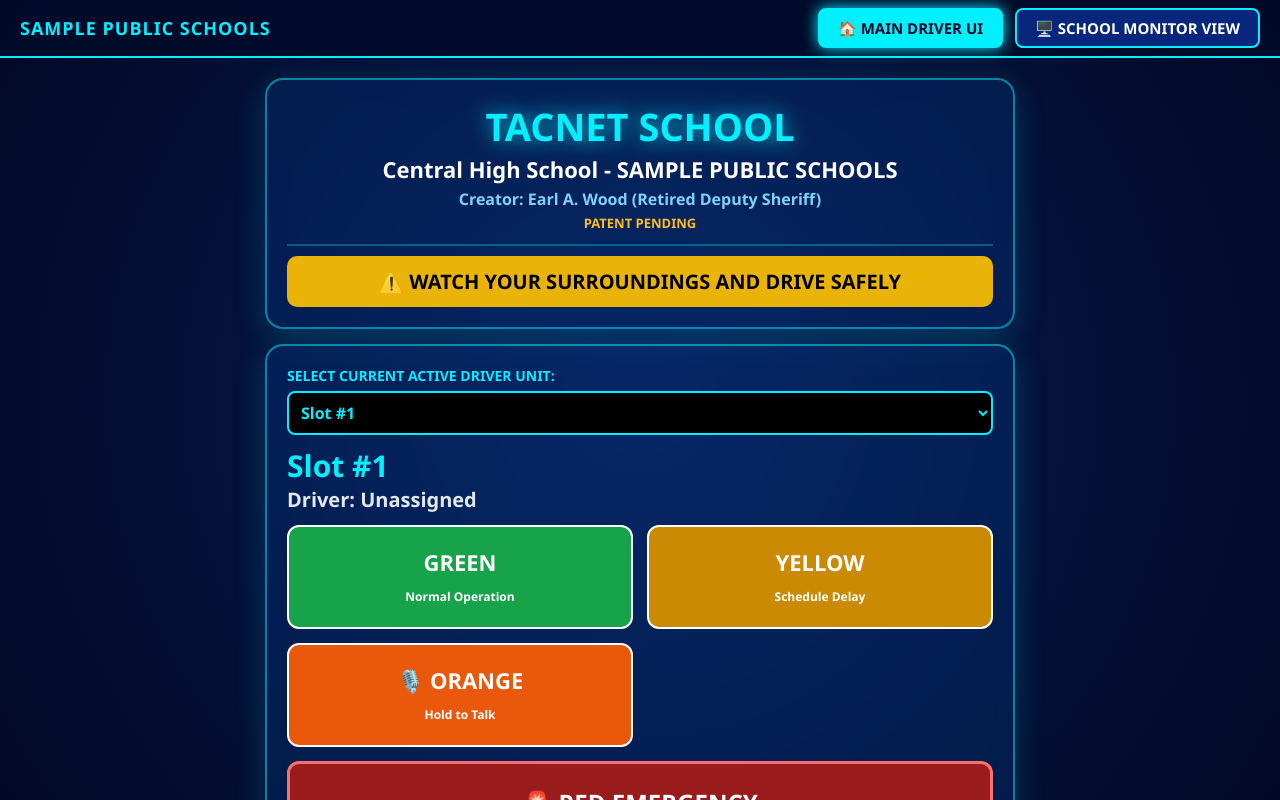
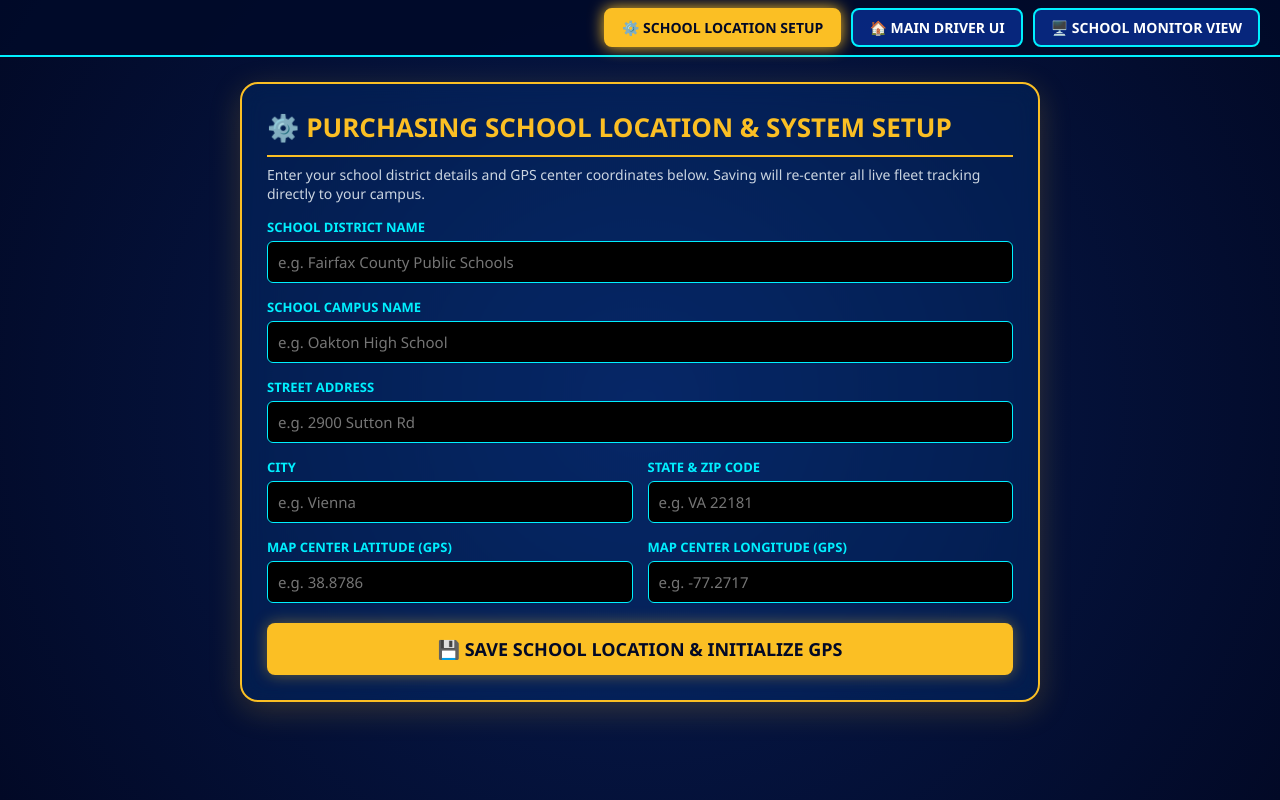
Before and after one commit to earlwood213-star/MASTER-TACNET-NATIONWIDE-TEMPLATE, a plain HTML site: page index.html in a window 1280 px wide. Drawn offline with nearby package versions, Linux system fonts and the light colour scheme.

Commit message:
Update index.html

```diff
--- a/index.html
+++ b/index.html
@@ -34,24 +34,86 @@
             letter-spacing: 1px;
         }
 
-        .nav-btn-group { display: flex; gap: 12px; }
+        .nav-btn-group { display: flex; gap: 10px; }
 
         .nav-btn {
             background: rgba(10, 50, 160, 0.7);
             color: #ffffff;
             border: 2px solid #00f0ff;
-            padding: 8px 18px;
+            padding: 8px 16px;
             border-radius: 8px;
-            font-size: 15px;
+            font-size: 14px;
             font-weight: 800;
             cursor: pointer;
             transition: all 0.3s ease;
         }
         .nav-btn.active { background: #00f0ff; color: #020926; box-shadow: 0 0 15px #00f0ff; }
+        .nav-btn-setup { border-color: #fbbf24; color: #fbbf24; }
+        .nav-btn-setup.active { background: #fbbf24; color: #020926; box-shadow: 0 0 15px #fbbf24; }
 
         #main-container { flex: 1; position: relative; overflow: hidden; }
         .view-panel { width: 100%; height: 100%; display: flex; }
         .hidden { display: none !important; }
+
+        /* SETUP VIEW */
+        #setup-view {
+            flex-direction: column;
+            align-items: center;
+            padding: 25px;
+            overflow-y: auto;
+        }
+
+        .setup-card {
+            width: 100%;
+            max-width: 800px;
+            background: rgba(0, 120, 255, 0.12);
+            backdrop-filter: blur(12px);
+            border: 2px solid #fbbf24;
+            border-radius: 18px;
+            padding: 25px;
+            box-shadow: 0 8px 32px rgba(251, 191, 36, 0.2);
+        }
+
+        .form-grid {
+            display: grid;
+            grid-template-columns: 1fr 1fr;
+            gap: 15px;
+            margin-top: 15px;
+        }
+
+        .form-group { display: flex; flex-direction: column; gap: 5px; }
+        .form-group.full-width { grid-column: span 2; }
+
+        .form-group label {
+            font-size: 13px;
+            font-weight: 800;
+            color: #00f0ff;
+            text-transform: uppercase;
+        }
+
+        .form-group input {
+            background: #000;
+            color: #fff;
+            border: 1px solid #00f0ff;
+            padding: 10px;
+            border-radius: 6px;
+            font-size: 15px;
+        }
+
+        .btn-save-setup {
+            background: #fbbf24;
+            color: #020926;
+            border: none;
+            padding: 14px;
+            border-radius: 8px;
+            font-size: 18px;
+            font-weight: 900;
+            cursor: pointer;
+            width: 100%;
+            margin-top: 20px;
+            text-transform: uppercase;
+            box-shadow: 0 0 15px rgba(251, 191, 36, 0.4);
+        }
 
         /* DRIVER VIEW */
         #driver-view {
@@ -76,7 +138,8 @@
         .driver-header { text-align: center; border-bottom: 2px solid rgba(0, 240, 255, 0.3); padding-bottom: 12px; }
         .main-title { font-size: 38px; font-weight: 900; color: #00f0ff; text-shadow: 0 0 20px rgba(0, 240, 255, 0.8); }
         .school-title-sub { font-size: 22px; font-weight: 800; color: #ffffff; margin-top: 2px; }
-        .creator-text { font-size: 16px; font-weight: 700; color: #7dd3fc; margin-top: 4px; }
+        .school-address-sub { font-size: 14px; color: #94a3b8; font-weight: 600; margin-top: 2px; }
+        .creator-text { font-size: 16px; font-weight: 700; color: #7dd3fc; margin-top: 6px; }
         .patent-text { font-size: 13px; color: #fbbf24; font-weight: bold; margin-top: 4px; }
 
         .safety-banner-large {
@@ -104,8 +167,6 @@
         .btn-group-row { display: flex; gap: 8px; margin-top: 8px; }
         .action-btn { background: #00f0ff; color: #020926; border: none; padding: 10px; border-radius: 6px; font-weight: 800; cursor: pointer; flex: 2; }
         .erase-btn { background: #ef4444; color: #fff; border: none; padding: 10px; border-radius: 6px; font-weight: 800; cursor: pointer; flex: 1; }
-        .intercom-btn { background: #f97316; color: #fff; border: none; padding: 10px; border-radius: 6px; font-weight: 800; cursor: pointer; width: 100%; margin-top: 8px; }
-        .report-btn { background: #10b981; color: #fff; border: none; padding: 10px; border-radius: 6px; font-weight: 800; cursor: pointer; width: 100%; }
         .reset-all-btn { background: #ea580c; color: #fff; border: none; padding: 10px; border-radius: 6px; font-weight: 800; cursor: pointer; width: 100%; margin-top: 6px; }
 
         .bus-list { flex: 1; overflow-y: auto; display: flex; flex-direction: column; gap: 6px; }
@@ -125,18 +186,60 @@
     <div class="view-switcher">
         <div class="school-branding-tag" id="header-district-name">TACNET SCHOOL TEMPLATE</div>
         <div class="nav-btn-group">
-            <button id="tab-driver" class="nav-btn active" onclick="showView('driver')">🏠 MAIN DRIVER UI</button>
+            <button id="tab-setup" class="nav-btn nav-btn-setup active" onclick="showView('setup')">⚙️ SCHOOL LOCATION SETUP</button>
+            <button id="tab-driver" class="nav-btn" onclick="showView('driver')">🏠 MAIN DRIVER UI</button>
             <button id="tab-command" class="nav-btn" onclick="showView('command')">🖥️ SCHOOL MONITOR VIEW</button>
         </div>
     </div>
 
     <div id="main-container">
 
-        <div id="driver-view" class="view-panel">
+        <div id="setup-view" class="view-panel">
+            <div class="setup-card">
+                <h2 style="color: #fbbf24; font-size: 26px; border-bottom: 2px solid #fbbf24; padding-bottom: 10px;">⚙️ PURCHASING SCHOOL LOCATION & SYSTEM SETUP</h2>
+                <p style="color: #cbd5e1; font-size: 14px; margin-top: 8px;">Enter your school district details and GPS center coordinates below. Saving will re-center all live fleet tracking directly to your campus.</p>
+
+                <div class="form-grid">
+                    <div class="form-group full-width">
+                        <label>School District Name</label>
+                        <input type="text" id="cfg-district" placeholder="e.g. Fairfax County Public Schools">
+                    </div>
+                    <div class="form-group full-width">
+                        <label>School Campus Name</label>
+                        <input type="text" id="cfg-school" placeholder="e.g. Oakton High School">
+                    </div>
+                    <div class="form-group full-width">
+                        <label>Street Address</label>
+                        <input type="text" id="cfg-address" placeholder="e.g. 2900 Sutton Rd">
+                    </div>
+                    <div class="form-group">
+                        <label>City</label>
+                        <input type="text" id="cfg-city" placeholder="e.g. Vienna">
+                    </div>
+                    <div class="form-group">
+                        <label>State & Zip Code</label>
+                        <input type="text" id="cfg-state-zip" placeholder="e.g. VA 22181">
+                    </div>
+                    <div class="form-group">
+                        <label>Map Center Latitude (GPS)</label>
+                        <input type="text" id="cfg-lat" placeholder="e.g. 38.8786">
+                    </div>
+                    <div class="form-group">
+                        <label>Map Center Longitude (GPS)</label>
+                        <input type="text" id="cfg-lng" placeholder="e.g. -77.2717">
+                    </div>
+                </div>
+
+                <button class="btn-save-setup" onclick="saveSchoolSetup()">💾 SAVE SCHOOL LOCATION & INITIALIZE GPS</button>
+            </div>
+        </div>
+
+        <div id="driver-view" class="view-panel hidden">
             <div class="glass-card">
                 <div class="driver-header">
                     <div class="main-title">TACNET SCHOOL</div>
-                    <div class="school-title-sub" id="driver-school-display">SYSTEM TEMPLATE INITIALIZING...</div>
+                    <div class="school-title-sub" id="driver-school-display">PLEASE COMPLETE SETUP</div>
+                    <div class="school-address-sub" id="driver-address-display">Location Unconfigured</div>
                     <div class="creator-text">Creator: Earl A. Wood (Retired Deputy Sheriff)</div>
                     <div class="patent-text">PATENT PENDING</div>
                 </div>
@@ -151,8 +254,8 @@
                 <div class="bus-status-sub" id="driver-name-sub">Driver: Unassigned</div>
 
                 <div class="grid-buttons">
-                    <button class="btn-large btn-green" onclick="setDriverStatus('GREEN')">GREEN<br><small style="font-size:12px;">Normal Operation</small></button>
-                    <button class="btn-large btn-yellow" onclick="setDriverStatus('YELLOW')">YELLOW<br><small style="font-size:12px;">Schedule Delay</small></button>
+                    <button class="btn-large btn-green">GREEN<br><small style="font-size:12px;">Normal Operation</small></button>
+                    <button class="btn-large btn-yellow">YELLOW<br><small style="font-size:12px;">Schedule Delay</small></button>
                     <button class="btn-large btn-orange">🎙️ ORANGE<br><small style="font-size:12px;">Hold to Talk</small></button>
                     <button id="btn-red-emergency" class="btn-large btn-red">🚨 RED EMERGENCY<br><small style="font-size:12px;">HOLD 5 SECONDS</small></button>
                 </div>
@@ -175,7 +278,6 @@
                 </div>
 
                 <div class="panel-glass">
-                    <button class="report-btn">📊 GENERATE END-OF-DAY REPORT</button>
                     <button class="reset-all-btn" onclick="resetAllBuses()">🔄 CLEAR ALL FLEET ALERTS</button>
                 </div>
 
@@ -192,17 +294,15 @@
 
     <script src="https://unpkg.com/leaflet@1.9.4/dist/leaflet.js"></script>
     <script>
-        // MULTI-TENANT CONFIGURATION OBJECT
-        // This object replaces hardcoded values. When a purchasing school loads the app,
-        // this JSON is populated from the database using their tenant_id.
+        // SCHOOL LOCATION & CONFIGURATION OBJECT
         let SCHOOL_CONFIG = {
-            tenant_id: "demo-school-001",
-            district_name: "SAMPLE PUBLIC SCHOOLS",
-            school_name: "Central High School",
-            map_center_lat: 38.89511, // Dynamic latitude (Default: Washington DC area demo)
-            map_center_lng: -77.03637, // Dynamic longitude
-            default_zoom: 13,
-            emergency_contact: "(555) 019-2831",
+            district_name: "",
+            school_name: "",
+            address: "",
+            city: "",
+            state_zip: "",
+            map_center_lat: 38.89511,
+            map_center_lng: -77.03637,
             max_slots: 20
         };
 
@@ -211,12 +311,29 @@
         let fleet = [];
         let currentActiveDriverSlot = 0;
 
+        function saveSchoolSetup() {
+            SCHOOL_CONFIG.district_name = document.getElementById('cfg-district').value.trim() || "SAMPLE DISTRICT";
+            SCHOOL_CONFIG.school_name = document.getElementById('cfg-school').value.trim() || "CENTRAL HIGH";
+            SCHOOL_CONFIG.address = document.getElementById('cfg-address').value.trim() || "100 MAIN ST";
+            SCHOOL_CONFIG.city = document.getElementById('cfg-city').value.trim() || "ANYTOWN";
+            SCHOOL_CONFIG.state_zip = document.getElementById('cfg-state-zip').value.trim() || "VA 00000";
+
+            let parsedLat = parseFloat(document.getElementById('cfg-lat').value);
+            let parsedLng = parseFloat(document.getElementById('cfg-lng').value);
+
+            if (!isNaN(parsedLat)) SCHOOL_CONFIG.map_center_lat = parsedLat;
+            if (!isNaN(parsedLng)) SCHOOL_CONFIG.map_center_lng = parsedLng;
+
+            initializeTenantSystem();
+            alert("School location saved! GPS coordinates set.");
+            showView('command');
+        }
+
         function initializeTenantSystem() {
-            // Update Branding Text Dynamically
             document.getElementById('header-district-name').innerText = SCHOOL_CONFIG.district_name.toUpperCase();
             document.getElementById('driver-school-display').innerText = `${SCHOOL_CONFIG.school_name} - ${SCHOOL_CONFIG.district_name}`;
+            document.getElementById('driver-address-display').innerText = `${SCHOOL_CONFIG.address}, ${SCHOOL_CONFIG.city}, ${SCHOOL_CONFIG.state_zip}`;
 
-            // Initialize Fleet Arrays dynamically based on tenant max_slots
             fleet = [];
             for (let i = 1; i <= SCHOOL_CONFIG.max_slots; i++) {
                 fleet.push({
@@ -224,19 +341,26 @@
                     id: '',
                     driver: '',
                     status: 'GREEN',
-                    lastMessage: '"Channel Ready"',
-                    lat: SCHOOL_CONFIG.map_center_lat + (Math.random() - 0.5) * 0.04,
-                    lng: SCHOOL_CONFIG.map_center_lng + (Math.random() - 0.5) * 0.04
+                    lat: SCHOOL_CONFIG.map_center_lat + (Math.random() - 0.5) * 0.03,
+                    lng: SCHOOL_CONFIG.map_center_lng + (Math.random() - 0.5) * 0.03
                 });
             }
 
             renderDropdowns();
             updateDriverUIDisplay();
+
+            if (map) {
+                map.setView([SCHOOL_CONFIG.map_center_lat, SCHOOL_CONFIG.map_center_lng], 13);
+                fleet.forEach(bus => createOrUpdateMarker(bus));
+            }
         }
 
         function showView(viewName) {
+            document.getElementById('setup-view').classList.toggle('hidden', viewName !== 'setup');
             document.getElementById('driver-view').classList.toggle('hidden', viewName !== 'driver');
             document.getElementById('command-view').classList.toggle('hidden', viewName !== 'command');
+
+            document.getElementById('tab-setup').classList.toggle('active', viewName === 'setup');
             document.getElementById('tab-driver').classList.toggle('active', viewName === 'driver');
             document.getElementById('tab-command').classList.toggle('active', viewName === 'command');
 
@@ -247,8 +371,7 @@
         }
 
         function initMapSystem() {
-            // Center map dynamically according to the logged-in school's coordinates
-            map = L.map('map').setView([SCHOOL_CONFIG.map_center_lat, SCHOOL_CONFIG.map_center_lng], SCHOOL_CONFIG.default_zoom);
+            map = L.map('map').setView([SCHOOL_CONFIG.map_center_lat, SCHOOL_CONFIG.map_center_lng], 13);
             L.tileLayer('https://{s}.tile.openstreetmap.org/{z}/{x}/{y}.png', { maxZoom: 19 }).addTo(map);
 
             fleet.forEach(bus => createOrUpdateMarker(bus));
```
